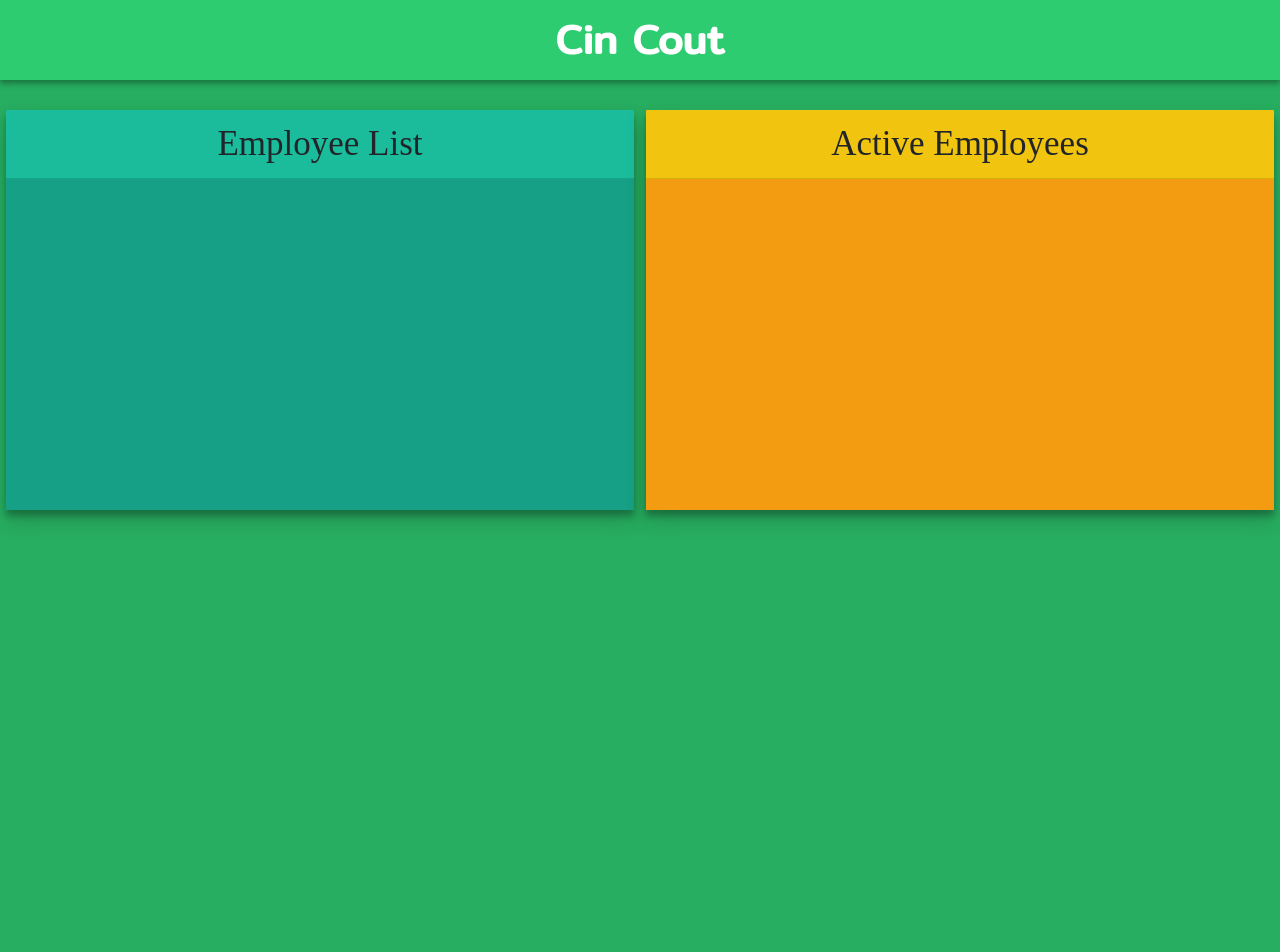
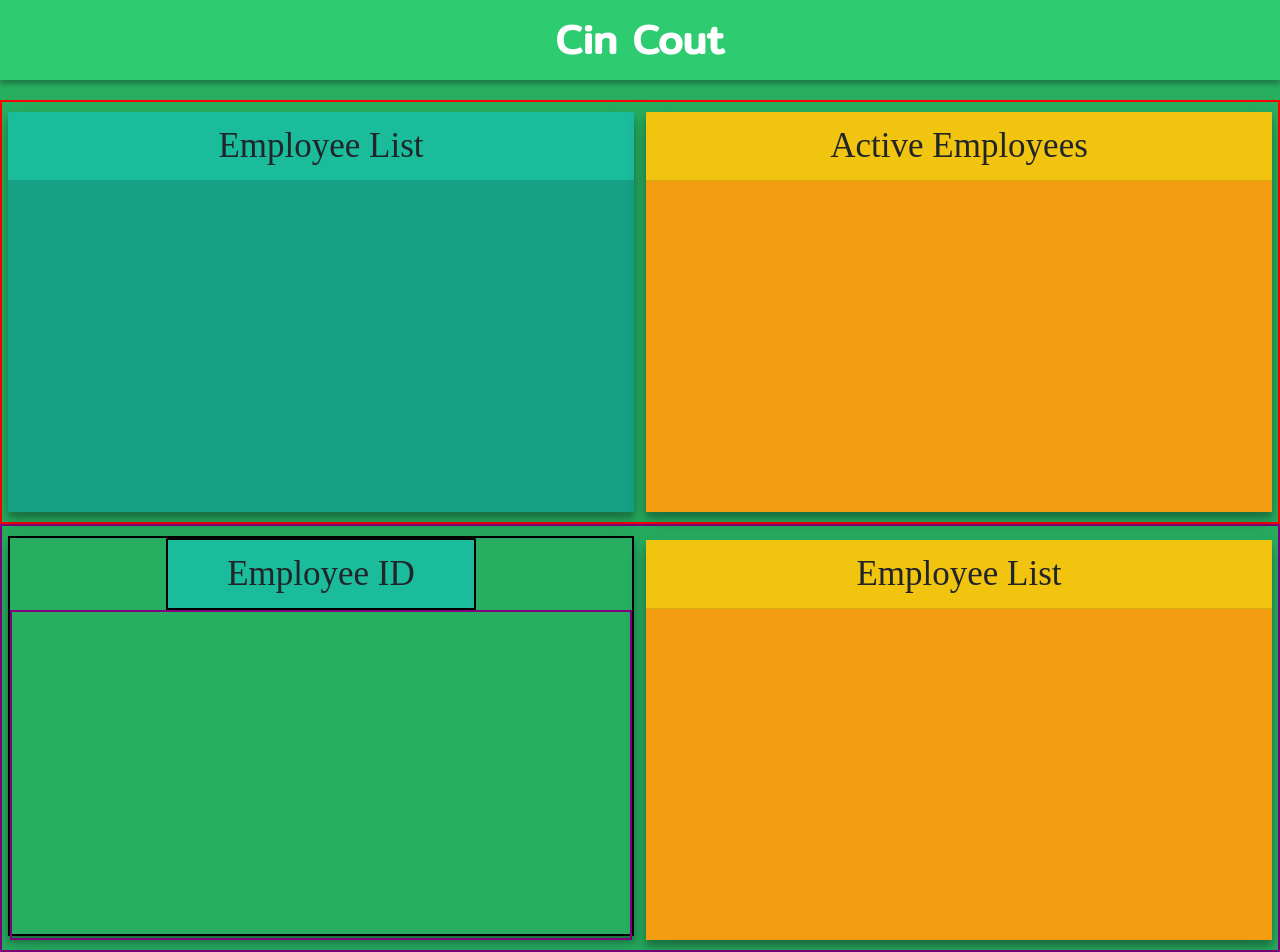
Before and after one commit to OmarGuajardo/CinCoutWebApp, a Flask app: template templates/layout.html in a window 1280 px wide. Before the commit the page ends 524 px from the top, so only its background shows below. Run offline with Flask 2, Linux system fonts and the light colour scheme; the template is opened without the code that fills it, so the values that code supplies are empty; some libraries are stand-ins or nearby versions; some web fonts are replaced.

Commit message:
added interactive qr code

```diff
--- a/static/css/layout.css
+++ b/static/css/layout.css
@@ -52,13 +52,13 @@ background-color: #27ae60;
     font-size: 35px;
 }
 
-#left{
+.card-container.left{
     margin-right: 10px;
     background-color: #16a085;
     border: none;
 }
 
-#right{
+.card-container.right{
     background-color: #f39c12;
 }
 
@@ -147,3 +147,35 @@ background-color: #27ae60;
 .dropdown-menu .employee-list-setting:hover{
     box-shadow: 0 14px 28px rgba(0,0,0,0.25), 0 10px 10px rgba(0,0,0,0.22);
 }
+
+/* BOTTOM HALF */
+
+.card-container.left.qrcode{
+    text-align: center;
+    background: transparent;
+    border: 2px solid black;
+
+}
+
+.card-header.qrcode{
+    display: inline-block;
+    border: 2px solid black;
+    width: 50%;
+
+}
+
+.card-content.qr-code{
+    text-align: center;
+    border:2px solid purple;
+    cursor: default;
+
+}
+
+.qr-code-container{
+    /* display: inline-block; */
+    /* width: 50%;
+    height: 100%; */
+
+    background-color: red;
+
+}
--- a/static/css/login.css
+++ b/static/css/login.css
@@ -8,6 +8,12 @@ html {
   body {
     font-family: "Poppins", sans-serif;
     height: 100vh;
+
+    background: #56ab2f;
+    background: -webkit-linear-gradient(to right, #a8e063, #56ab2f);
+    background: linear-gradient(to right, #a8e063, #56ab2f);
+
+
   }
 
   a {
--- a/static/js/trial.js
+++ b/static/js/trial.js
@@ -1 +1,34 @@
 employeeListItems = $(".employeeListItem");
+employeeListSetting = $('.employee-list-setting');
+employeeListSettingUl = $('.employee-list-setting-ul');
+qr_code_container = $('.qr-code-container');
+
+"https://api.qrserver.com/v1/create-qr-code/?data=OmarGuajardo&amp;size=250x250";
+
+qrCodeImage = $('#qrcodeimage');
+
+testArray = [];
+
+
+for (let i = 0; i < employeeListItems.length; i++) {
+
+    indicators = employeeListSettingUl[i].children;
+    nameText = employeeListItems[i].firstElementChild.textContent;
+    // console.log(nameText);
+    testArray.push(nameText);
+    $(indicators[2]).on('click',function(){
+        reference(testArray[i])
+    });
+
+
+}
+function reference(name){
+    console.log("this element belongs to " + name);
+    updateCode(name);
+}
+
+function updateCode(name){
+    qrCodeImage[0].src = "https://api.qrserver.com/v1/create-qr-code/?data="+name+"&amp;size=250x250";
+    console.log(qrCodeImage[0]);
+    // qrCodeImage[0].src = "https://api.qrserver.com/v1/create-qr-code/?data=-LkPd7EJJ5ACShkrA14T&amp;size=250x250";
+}
--- a/templates/layout.html
+++ b/templates/layout.html
@@ -7,8 +7,6 @@
 
 <link rel="stylesheet" href="https://stackpath.bootstrapcdn.com/bootstrap/4.3.1/css/bootstrap.min.css">
 <link rel="stylesheet" href="https://maxcdn.bootstrapcdn.com/font-awesome/4.7.0/css/font-awesome.min.css">
-
-
 <link rel="stylesheet" type = "text/css" href="{{ url_for('static',filename='css/layout.css') }}">
 <link rel="stylesheet" href="https://fonts.googleapis.com/css?family=Darker+Grotesque">
 <link rel="stylesheet" href="https://fonts.googleapis.com/css?family=Mitr">
@@ -18,11 +16,14 @@
 {% endblock styles %}
 
 {% block body %}
+
 <div class="title">
     <h1>Cin Cout</h1>
  </div>
 <div class="main-container">
-    <div class="card-container" id = "left">
+
+    <div class="top-half" style = "border:2px solid red;">
+        <div class="card-container left" id = "left">
             <div class="card-header" id = "employee-list-header">
                 Employee List
             </div>
@@ -32,13 +33,37 @@
                 </ul>
             </div>
         </div>
-    <div class="card-container" id = "right">
+        <div class="card-container right" id = "right">
             <div class="card-header" id = "active-employees-header">
                 Active Employees
             </div>
+        </div>
+    </div>
+
+    <div class="bottom-half" style = "border:2px solid purple;">
+        <div class="card-container left qrcode" id = "left">
+                <div class="card-header qrcode" id = "employee-list-header">
+                    Employee ID
+                </div>
+                <div class="card-content qr-code">
+                    <div class="qr-code-container">
+                        {% block qrcode %}
+
+                        {% endblock qrcode %}
+
 
                     </div>
+                </div>
+            </div>
+        <div class="card-container right" id = "left">
+                <div class="card-header" id = "active-employees-header">
+                    Employee List
+                </div>
+                <div class="card-content">
 
+                </div>
+            </div>
+    </div>
 </div>
 
 
@@ -51,6 +76,7 @@
   src="https://code.jquery.com/jquery-3.4.1.js"
   integrity="sha256-WpOohJOqMqqyKL9FccASB9O0KwACQJpFTUBLTYOVvVU="
   crossorigin="anonymous"></script>
+
 <script src="{{url_for('static', filename='js/trial.js')}}"></script>
 {{super()}}
 {% endblock %}
```
Also changed, not shown: app.py (+6 -1 lines), templates/index.html (+9 -4 lines), 1 other file. Lines whose indentation alone changed are shown as unchanged.
